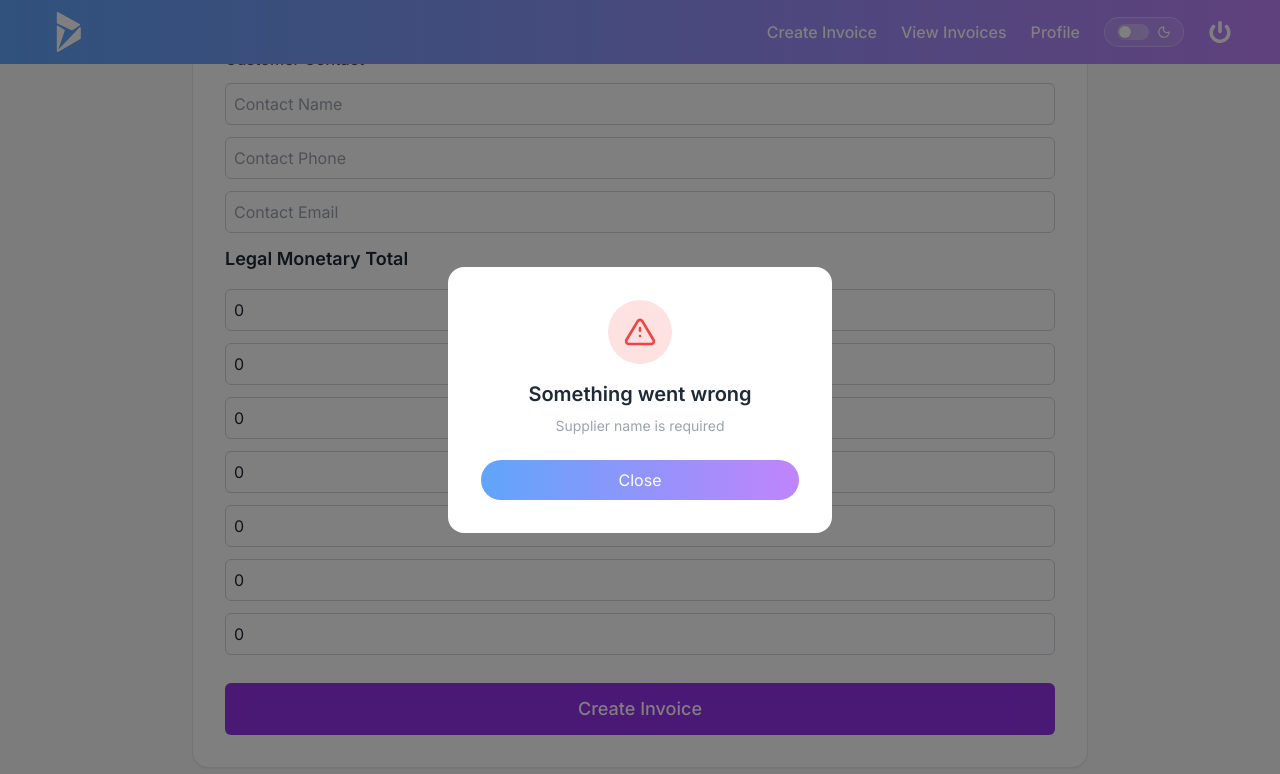
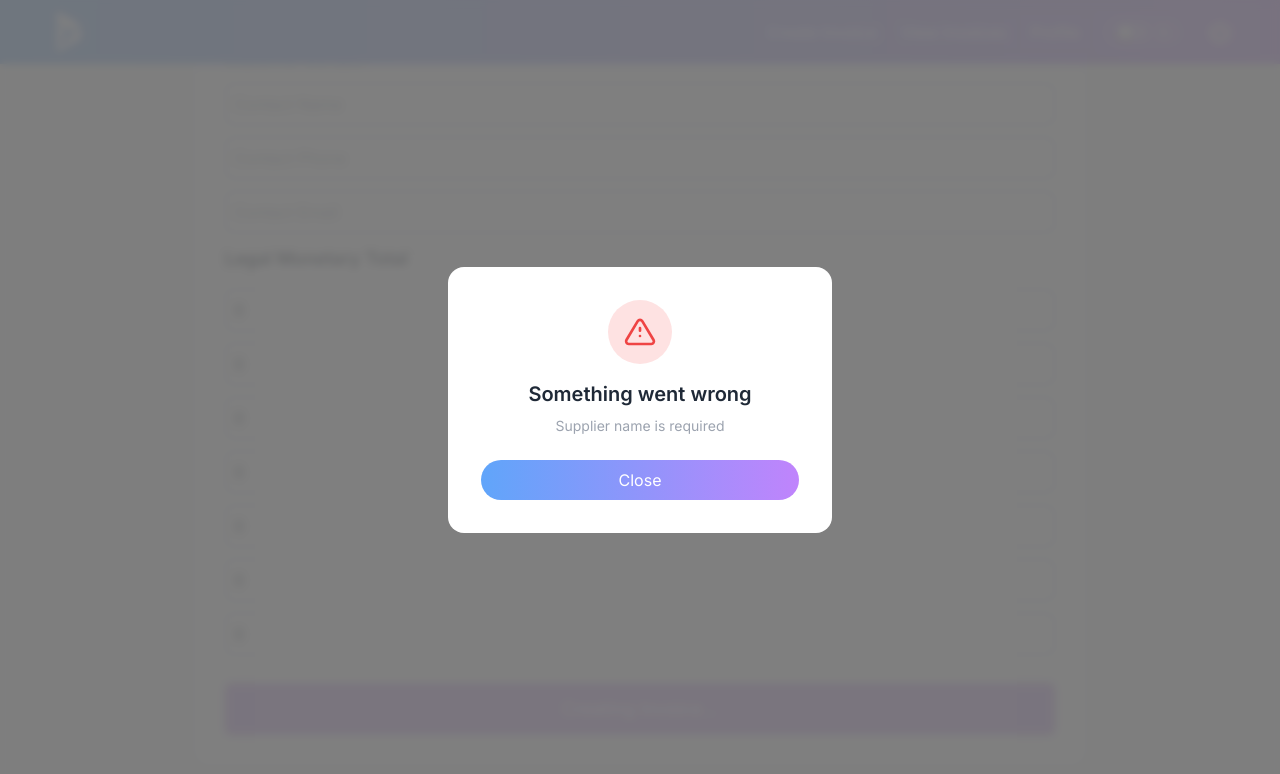
Before and after one commit to RuslanAdyghe/InvoiceGenerator, a React (Vite) app in the folder frontend/: page /create-invoice in a window 1280 px wide. Both pictures are taken after typing "Sample", "2020-01-15", "2020-01-15", "Sample", "Sample", "2020-01-15" into the empty fields and a click on the button "Create Invoice". Shown: the part 2456-3230 px from the top of the page. Built offline with nearby package versions, Linux system fonts and the light colour scheme; what @react-pdf/renderer would draw is missing.

Commit message:
added in overlay for extracting and and generating invoice details

```diff
--- /dev/null
+++ b/frontend/src/components/LoadingOverlay.jsx
@@ -0,0 +1,22 @@
+function LoadingOverlay({ message = "Loading..." }) {
+  return (
+    <div className="fixed inset-0 bg-white/80 dark:bg-gray-900/80 backdrop-blur-sm z-50 flex flex-col items-center justify-center transition-colors duration-300">
+
+      {/* Spinning ring */}
+      <div className="relative w-16 h-16 mb-6">
+        <div className="absolute inset-0 rounded-full border-4 border-gray-200 dark:border-gray-700" />
+        <div className="absolute inset-0 rounded-full border-4 border-transparent border-t-purple-400 border-r-blue-400 animate-spin" />
+      </div>
+
+      {/* Gradient text */}
+      <p className="text-lg font-semibold bg-gradient-to-r from-blue-400 to-purple-400 bg-clip-text text-transparent animate-pulse">
+        {message}
+      </p>
+      <p className="text-gray-400 dark:text-gray-500 text-sm mt-2">
+        Please don't close this page
+      </p>
+    </div>
+  );
+}
+
+export default LoadingOverlay;
--- a/frontend/src/pages/CreateInvoice.jsx
+++ b/frontend/src/pages/CreateInvoice.jsx
@@ -1,6 +1,7 @@
 import { useState } from "react";
 import NavBar from "../components/NavBar";
 import ErrorModal from "../components/ErrorModal";
+import LoadingOverlay from "../components/LoadingOverlay";
 
 export default function CreateInvoice() {
   const [invoiceXml, setInvoiceXml] = useState("");
@@ -168,6 +169,8 @@ export default function CreateInvoice() {
   const handleSubmit = async () => {
     setSuccessMessage("");
     setInvoiceXml("");
+    setLoading(true);
+
     const validationError = validateForm();
     if (validationError) {
       showErrorModal(validationError);
@@ -217,6 +220,12 @@ export default function CreateInvoice() {
   return (
     <>
       <NavBar />
+
+    {(extracting || loading) && (
+      <LoadingOverlay
+        message={extracting ? "Extracting invoice data..." : "Creating invoice..."}
+      />
+    )}
 
       {showError && (
         <ErrorModal message={errorMessage} onClose={() => setShowError(false)} />
```
